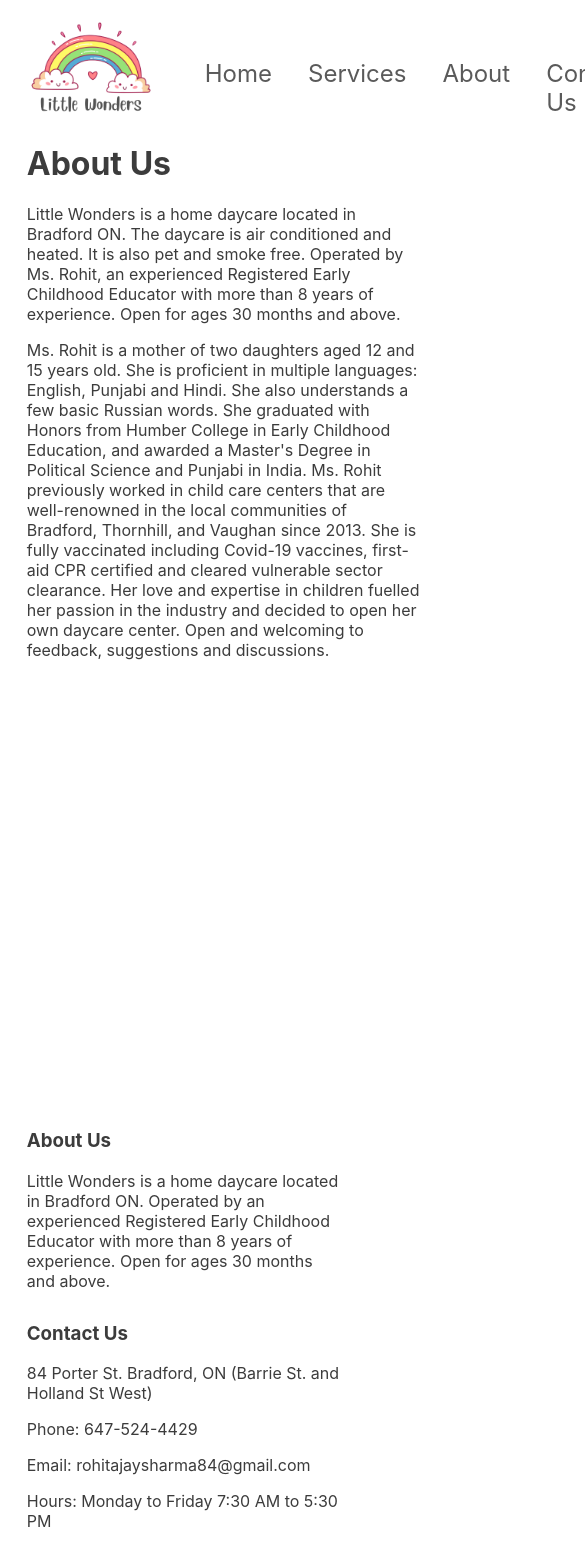
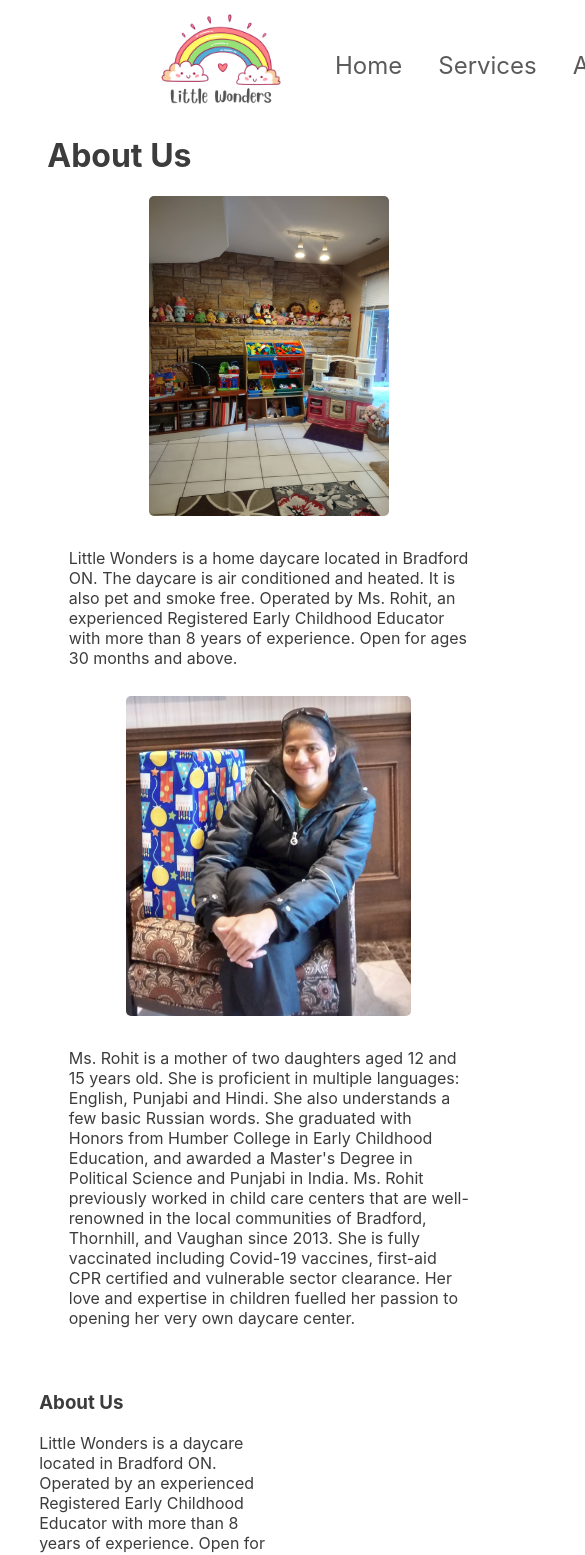
Before and after one commit to lancey1/little-wonders, a React (Create React App) app: page /about in a window 390 px wide. Shown: the top 1555 px of the page, 585 px wide, since content can reach past the window. Built offline with nearby package versions, Linux system fonts and the light colour scheme.

Commit message:
add images to about page, minor styling changes

```diff
--- a/src/App.css
+++ b/src/App.css
@@ -1,11 +1,12 @@
 main {
   width: 100%;
+  flex-grow: 1;
 }
 html {
   overflow-x: hidden;
   margin: 0 auto;
   min-width: 500px;
-  width: 100%;
+  width: 85%;
   color: rgb(60, 60, 60);
 }
 
--- a/src/App.js
+++ b/src/App.js
@@ -13,6 +13,7 @@ function App() {
       <Routes>
         <Route exact path="/contact" element={<Contact />} />
         <Route exact path="/about" element={<About />} />
+        <Route exact path="/about" element={<About />} />
         <Route exact path="/" element={<Home />} />
         <Route path="*" element={<Navigate to="/" />} />
       </Routes>
--- a/src/index.css
+++ b/src/index.css
@@ -1,9 +1,5 @@
 body {
-  width: 80%;
-  display: flex;
-  flex-direction: column;
-  align-items: center;
-  justify-content: center;
+  margin: 0;
   font-family: -apple-system, BlinkMacSystemFont, 'Segoe UI', 'Roboto', 'Oxygen',
     'Ubuntu', 'Cantarell', 'Fira Sans', 'Droid Sans', 'Helvetica Neue',
     sans-serif;
@@ -15,12 +11,3 @@ code {
   font-family: source-code-pro, Menlo, Monaco, Consolas, 'Courier New',
     monospace;
 }
-
-
-@media only screen and (max-width: 1069px) {
-  body {
-    width: 120%;
-    margin-left: 8%;
-    margin-right: 8%;
-  }
-}
--- a/src/pages/About.js
+++ b/src/pages/About.js
@@ -1,17 +1,21 @@
 import styles from "./About.module.css";
+import pfp from "../images/rohit.png";
+import house from "../images/house.jpg";
 
 export default function About() {
   return (
     <div className={`${styles.aboutDiv}`}>
       <h1 className={`${styles.aboutHeader}`}>About Us</h1>
-      <p>
-        Little Wonders is a home daycare located in Bradford ON. The daycare is
-        air conditioned and heated. It is also pet and smoke free. Operated by Ms. Rohit, an
-        experienced Registered Early Childhood Educator with more than 8 years
-        of experience. Open for ages 30 months and above.
-      </p>
-      <div>
-        <p>
+      <div className={`${styles.divContainer}`}>
+        <img className={`${styles.house}`} src={house} alt="Daycare Area" />
+        <p className={`${styles.divp1}`}>
+          Little Wonders is a home daycare located in Bradford ON. The daycare
+          is air conditioned and heated. It is also pet and smoke free. Operated
+          by Ms. Rohit, an experienced Registered Early Childhood Educator with
+          more than 8 years of experience. Open for ages 30 months and above.
+        </p>
+        <img className={`${styles.pfp}`} src={pfp} alt="Ms. Rohit" />
+        <p className={`${styles.divp2}`}>
           Ms. Rohit is a mother of two daughters aged 12 and 15 years old. She
           is proficient in multiple languages: English, Punjabi and Hindi. She
           also understands a few basic Russian words. She graduated with Honors
@@ -20,10 +24,9 @@ export default function About() {
           previously worked in child care centers that are well-renowned in the
           local communities of Bradford, Thornhill, and Vaughan since 2013. She
           is fully vaccinated including Covid-19 vaccines, first-aid CPR
-          certified and cleared vulnerable sector clearance. Her love and
-          expertise in children fuelled her passion in the industry and decided
-          to open her own daycare center. Open and welcoming to feedback,
-          suggestions and discussions.
+          certified and vulnerable sector clearance. Her love and
+          expertise in children fuelled her passion to opening her very own
+          daycare center.
         </p>
       </div>
     </div>
--- a/src/pages/About.module.css
+++ b/src/pages/About.module.css
@@ -1,9 +1,83 @@
-.aboutDiv{
+.aboutDiv {
+  margin-left: 10.5%;
+  margin-bottom: 7rem;
+}
+
+.divContainer {
+  margin-left: 10%;
+  gap: 1rem;
+  display: grid;
+  grid-template-columns: 1fr 1.5fr;
+  grid-template-rows: 400px;
   width: 70%;
 }
+.divChild1 {
+  width: 50%;
+}
 
+.divChild2 {
+  width: 50%;
+}
 
+.pfp {
+  border-radius: 5px;
+  height: 25rem;
+  grid-column-start: 2;
+  grid-column-end: 3;
+  grid-row-start: 2;
+  grid-row-end: 3;
+}
+.house {
+  border-radius: 5px;
+  height: 25rem;
+  grid-column-start: 1;
+  grid-column-end: 2;
+  grid-row-start: 1;
+  grid-row-end: 2;
+}
+
+.divp1 {
+  width: 500px;
+  grid-column-start: 2;
+  grid-column-end: 3;
+  grid-row-start: 1;
+  grid-row-end: 2;
+}
 
 @media only screen and (max-width: 1069px) {
+  .aboutDiv {
+    margin-bottom: 2rem;
+  }
+  .divContainer {
+    margin-left: 20%;
+    display: flex;
+    flex-direction: column;
+    justify-items: center;
+    align-items: center;
+    gap: 1rem;
+    width: 70%;
+  }
+  .divChild1 {
+    width: 50%;
+  }
 
+  .divChild2 {
+    width: 50%;
+  }
+
+  .pfp {
+    border-radius: 5px;
+    height: 20rem;
+  }
+  .house {
+    border-radius: 5px;
+    height: 20rem;
+  }
+
+  .divp1 {
+    width: 400px;
+  }
+  .divp2 {
+    width: 400px;
+  }
 }
--- a/src/pages/Contact.js
+++ b/src/pages/Contact.js
@@ -10,7 +10,7 @@ export default function Contact() {
   return(
     <div className={`${styles.contactDiv}`} >
     <h1>Contact Us</h1>
-    <h3 className={`${styles.contactHeader}`}>Get in touch with us, we would like to hear from you. Have a general question?  We are only an email or call away!</h3>
+    <h3 className={`${styles.contactHeader}`}>Get in touch with us, we'd love to hear from you. Have a general question?  We are only an email or call away!</h3>
     <div className={`${styles.contactContainer}`}>
       <div className={`${styles.location}`}>
         <h3 className={`${styles.locationHeader}`}>Our Location</h3>
@@ -21,8 +21,8 @@ export default function Contact() {
         <p>Hours: Monday to Friday - 7:30 AM to 5:30 PM</p>
       </div>
       <div className={`${styles.map}`}>
-      {isDesktop && <iframe title={'Daycare Location'} src={"https://www.google.com/maps/embed?pb=!1m18!1m12!1m3!1d2864.2311478578104!2d-79.56545786076936!3d44.119854210998675!2m3!1f0!2f0!3f0!3m2!1i1024!2i768!4f13.1!3m3!1m2!1s0x882ac5887c148255%3A0xf9bbd1a51ab07306!2s84%20Porter%20St%2C%20Bradford%2C%20ON%20L3Z%201E8!5e0!3m2!1sen!2sca!4v1661800694935!5m2!1sen!2sca"} width="600" height="450" allowfullscreen="" loading="lazy" referrerpolicy="no-referrer-when-downgrade"></iframe>}
-      {isTablet && <iframe title={'Daycare Location'} src={"https://www.google.com/maps/embed?pb=!1m18!1m12!1m3!1d2864.2311478578104!2d-79.56545786076936!3d44.119854210998675!2m3!1f0!2f0!3f0!3m2!1i1024!2i768!4f13.1!3m3!1m2!1s0x882ac5887c148255%3A0xf9bbd1a51ab07306!2s84%20Porter%20St%2C%20Bradford%2C%20ON%20L3Z%201E8!5e0!3m2!1sen!2sca!4v1661800694935!5m2!1sen!2sca"} width="540" height="450" allowfullscreen="" loading="lazy" referrerpolicy="no-referrer-when-downgrade"></iframe>}
+      {isDesktop && <iframe title={'Daycare Location'} src={"https://www.google.com/maps/embed?pb=!1m18!1m12!1m3!1d2864.2311478578104!2d-79.56545786076936!3d44.119854210998675!2m3!1f0!2f0!3f0!3m2!1i1024!2i768!4f13.1!3m3!1m2!1s0x882ac5887c148255%3A0xf9bbd1a51ab07306!2s84%20Porter%20St%2C%20Bradford%2C%20ON%20L3Z%201E8!5e0!3m2!1sen!2sca!4v1661800694935!5m2!1sen!2sca"} width="550" height="450" allowfullscreen="" loading="lazy" referrerpolicy="no-referrer-when-downgrade"></iframe>}
+      {isTablet && <iframe title={'Daycare Location'} src={"https://www.google.com/maps/embed?pb=!1m18!1m12!1m3!1d2864.2311478578104!2d-79.56545786076936!3d44.119854210998675!2m3!1f0!2f0!3f0!3m2!1i1024!2i768!4f13.1!3m3!1m2!1s0x882ac5887c148255%3A0xf9bbd1a51ab07306!2s84%20Porter%20St%2C%20Bradford%2C%20ON%20L3Z%201E8!5e0!3m2!1sen!2sca!4v1661800694935!5m2!1sen!2sca"} width="525" height="450" allowfullscreen="" loading="lazy" referrerpolicy="no-referrer-when-downgrade"></iframe>}
       </div>
     </div>
     </div>
--- a/src/pages/Contact.module.css
+++ b/src/pages/Contact.module.css
@@ -1,7 +1,15 @@
+
+
+.contactDiv{
+  margin-left: 10.5%;
+  margin-bottom: 10rem;
+}
+
 .contactContainer {
   display: flex;
   gap: 2.5rem;
 }
+
 
 .locationHeader {
   margin-top: 0;
@@ -13,7 +21,9 @@
 
 @media only screen and (max-width: 1069px) {
   .contactDiv{
+    margin-left: 10%;
     width: 500px;
+    margin-bottom: 2rem;
   }
   .contactContainer {
     display: flex;
@@ -27,8 +37,4 @@
   .contactHeader {
     margin-bottom: 1.5rem;
   }
-  .map {
-    max-width: 50px;
-    max-height: 50px;
-  }
 }
--- a/src/shared/Footer.js
+++ b/src/shared/Footer.js
@@ -6,7 +6,7 @@ export default function footer() {
       <div className={`${styles.about}`}>
         <h3>About Us</h3>
         <p>
-          Little Wonders is a home daycare located in Bradford ON. Operated by an
+          Little Wonders is a daycare located in Bradford ON. Operated by an
           experienced Registered Early Childhood Educator with more than
           8 years of experience. Open for ages 30 months and above.
         </p>
--- a/src/shared/Footer.module.css
+++ b/src/shared/Footer.module.css
@@ -1,8 +1,8 @@
 .footer{
+  margin-left: 8.7%;
   position: absolute;
-  bottom: 0;
-  width: 70%;
-  height: 2.5rem;
+  bottom: 1;
+  width: 65%;
   display: flex;
   gap: 3.5rem;
 }
@@ -21,7 +21,6 @@
 @media only screen and (max-width: 1069px) {
   .footer {
     position: relative;
-    margin-top: 450px;
     display: flex;
     flex-direction: column;
     gap: 0rem;
--- a/src/shared/Navbar.js
+++ b/src/shared/Navbar.js
@@ -9,7 +9,7 @@ function Navbar() {
   <div className={`${styles.navbar}`}>
     <div className={`${styles.container}`}>
       <div>
-        <img onClick= {()=>navigate('/')} className= {`${styles.logo}`} src={logo} alt="logo"/>
+        <img onClick= {()=>navigate('/')} className= {`${styles.logo}`} src={logo} alt="little wonders' logo"/>
       </div>
       <ul className={`${styles.links}`}>
         <li><NavLink to="/">Home</NavLink></li>
--- a/src/shared/Navbar.module.css
+++ b/src/shared/Navbar.module.css
@@ -5,7 +5,7 @@
   position: relative;
   width: 100%;
   height: 3rem;
-  border-bottom: 1px solid hsla(0, 0%, 100%, 0.2);
+  border-bottom: 1px solid hsla(1, 1%, 100%, 0.2);
   z-index: 1;
   margin-top: 3rem;
   margin-bottom: 3rem;
@@ -27,10 +27,6 @@
   justify-content: flex-end;
 }
 
-.logo{
-  margin-left: -12rem;
-}
-
 li {
   font-size: 1.2rem;
   padding: 1em;
@@ -49,6 +45,10 @@ li:hover {
 .logo {
   justify-content: flex-start;
   height: 14rem;
+  margin-left: -12rem;
+}
+.links{
+  margin-right: -12rem;
 }
 
 .logo:hover {
@@ -84,11 +84,14 @@ li:hover {
     transition: none;
   }
 
+  .links{
+    margin-right: 0;
+  }
   .logo {
     justify-content: flex-start;
     height: 12rem;
     margin-top: -.55rem;
-    margin-left: -2rem;
+    margin-left: 125px;
   }
 
   .logo:hover {
```
Also changed, not shown: src/images/house.jpg (added), src/images/rohit.png (added).
